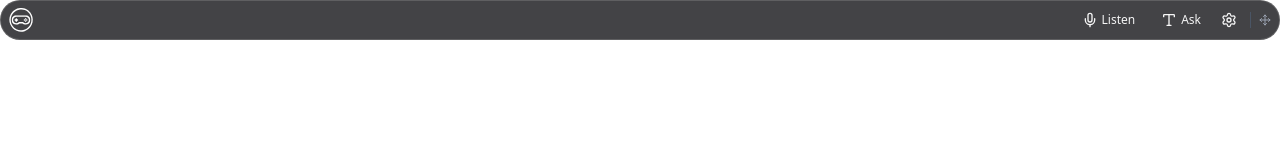
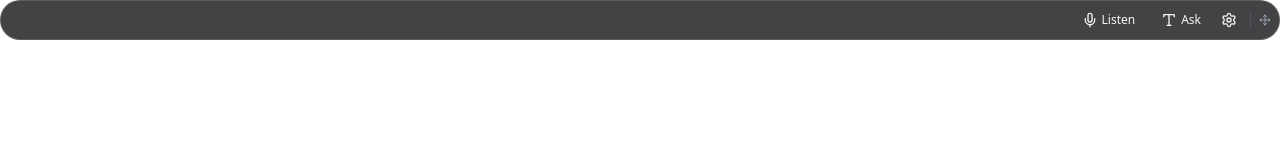
Before and after one commit to florian-lup/unstuck, a React (Vite) app: page / in a window 1280 px wide. Shown: the top 160 px of the page. Built offline with nearby package versions, Linux system fonts and the light colour scheme.

Commit message:
refactor: simplify NavigationBar layout by removing unused logo and adjusting structure for action buttons

```diff
--- a/src/components/NavigationBar.tsx
+++ b/src/components/NavigationBar.tsx
@@ -2,7 +2,6 @@ import React from 'react'
 import { Mic, Type, Settings, Move } from 'lucide-react'
 import { Button } from './ui/button'
 import '../App.css'
-import unstuckLogo from '../assets/unstuck-logo-round.svg'
 
 interface NavigationBarProps {
   onSpeakClick?: () => void
@@ -17,20 +16,10 @@ export function NavigationBar({
 }: NavigationBarProps) {
   return (
     <div className="w-full mx-auto">
-      <div
-        className="gaming-nav-container gaming-draggable px-2 py-1.5"
-        style={{ WebkitAppRegion: 'drag' } as React.CSSProperties}
-      >
-        <div className="flex items-center justify-between gap-2">
-          {/* Logo */}
-          <div className="flex items-center">
-            <img src={unstuckLogo} alt="Unstuck Logo" className="w-6 h-6" />
-          </div>
-
-          {/* Right side container */}
+      <div className="gaming-nav-container px-2 py-1.5">
+        <div className="flex items-center justify-end gap-1">
+          {/* Action Buttons */}
           <div className="flex items-center gap-1">
-            {/* Action Buttons */}
-            <div className="flex items-center gap-1 gaming-no-drag" style={{ WebkitAppRegion: 'no-drag' } as React.CSSProperties}>
             {/* Speak Button */}
             <Button
               onClick={onSpeakClick}
@@ -67,7 +56,11 @@ export function NavigationBar({
           {/* Divider */}
           <div className="w-px h-4 bg-gray-600 mx-1"></div>
 
-            {/* Move indicator */}
+          {/* Move indicator - draggable */}
+          <div
+            className="gaming-draggable cursor-move"
+            style={{ WebkitAppRegion: 'drag' } as React.CSSProperties}
+          >
             <Move className="w-3 h-3 text-gray-400 gaming-icon" />
           </div>
         </div>
```
Also changed, not shown: src/assets/unstuck-logo.svg (deleted). Lines whose indentation alone changed are shown as unchanged.
